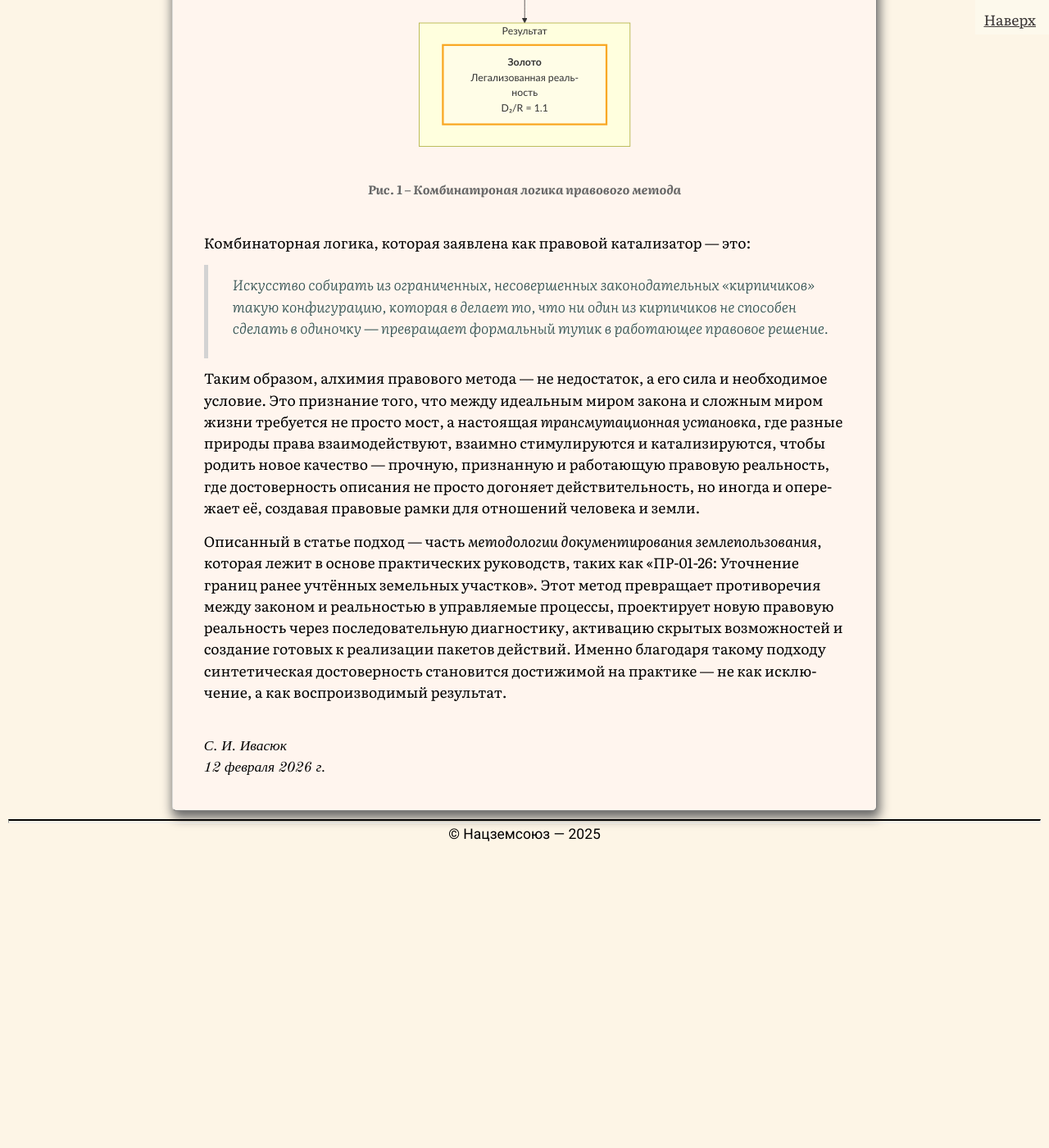
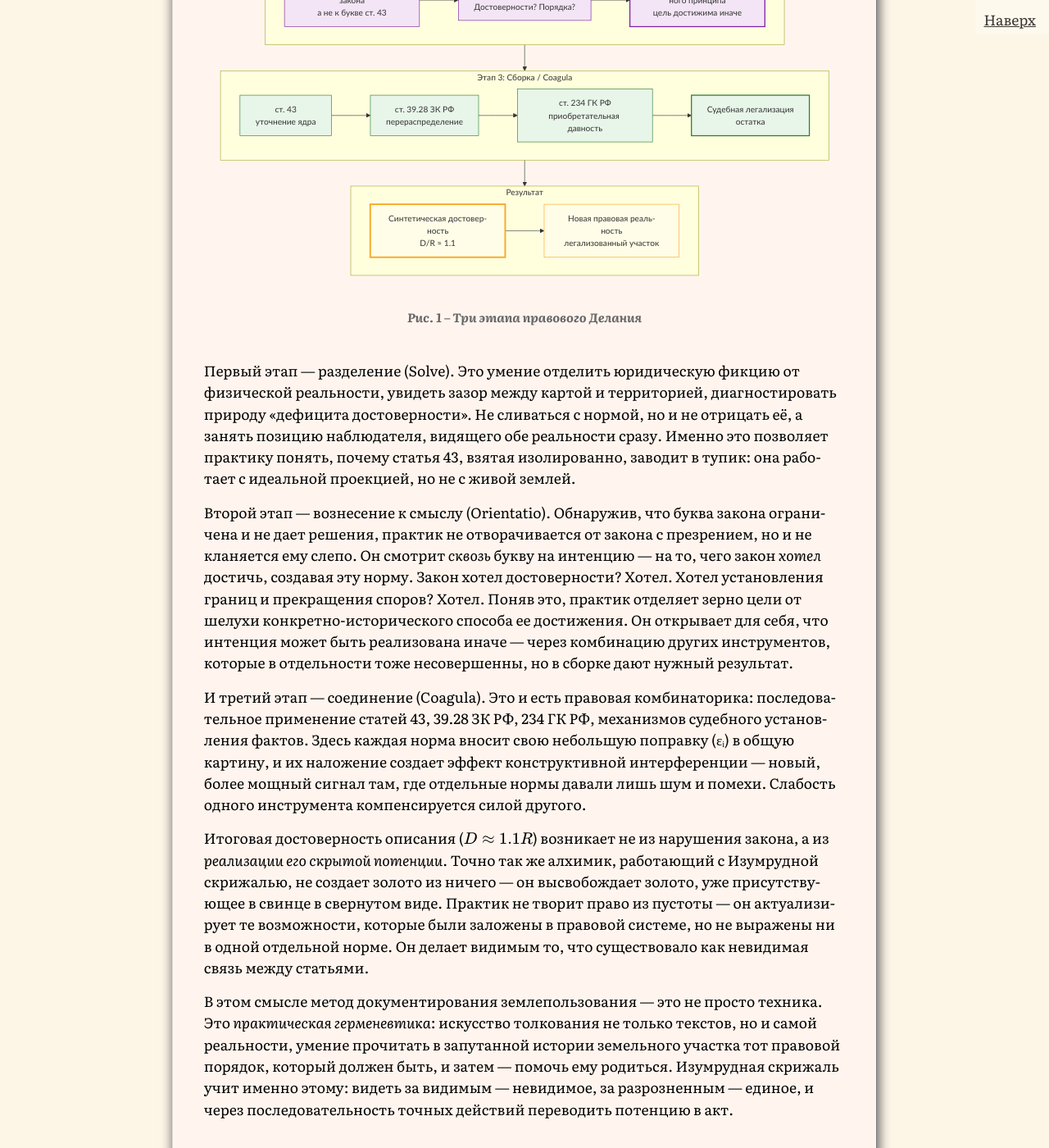
Before and after one commit to SergSi/land-use-art, a Jekyll site: the page built from _posts/2026-02-12-alhimia.md, in a window 1280 px wide and 1400 px high, scrolled down 6793 px. Shown: the whole window at 82% size. Built offline with Jekyll 4.4.1, drawn with Linux system fonts in a browser that asks for light colours; some web fonts are replaced; before the commit the page ends 7839 px from its top, so only the background shows below that; some of the changed text lies outside the part shown.

Commit message:
Update 2026-02-12-alhimia.md

```diff
--- a/_posts/2026-02-12-alhimia.md
+++ b/_posts/2026-02-12-alhimia.md
@@ -118,45 +118,72 @@ $$Метод = Статья43 \oplus Перераспределение \oplus \
 2. *Ртуть процессуальных уловок* — текучая, адаптивная энергия процессуального права, способная обтекать препятствия, находить лазейки и связывать разрозненные элементы.
 3. *Сера экономических стимулов* — катализатор, преобразующий правоотношения через платёж, компенсацию, выкуп, переводящий спор в плоскость взаимной выгоды.
 
-*Опытные кадастровые инженеры и земельные юристы по своему опыту знают: они — алхимики.* Их мастерство измеряется не знанием отдельных статей, а умением чувствовать, в каких пропорциях и последовательности смешивать эти «элементы», когда добавить «тепла» судебного процесса, а когда — «охладить» ситуацию административным согласованием. Они работают с правом как алхимик с ретортой — наблюдая за реакциями, корректируя состав, зная, что неверное движение превратит золото в пустую золу формального отказа.
+Описанный метод требует от кадастрового инженера или земельного юриста не просто знания статей, а особого рода мышления. Это мышление, которое на первый взгляд кажется алхимическим — и это не случайно. Структура Великого Делания, зашифрованная в Изумрудных скрижалях, удивительным образом совпадает со структурой решения сложных правовых задач.
 
 {% include mermaid.html content='
 graph TD
-    subgraph S[Исходные элементы]
-    	direction LR
-        S1[<b>Свинец</b><br>Формальные ограничения<br>законодательства]
-        S2[<b>Ртуть</b><br>Процессуальные уловки<br>Перераспределение]
-        S3[<b>Сера</b><br>Экономические стимулы<br>Судебная легализация]
-        S1 --- S2
-        S2 --- S3
+    subgraph P[Исходная ситуация]
+    direction LR
+        A[Земельный участок<br>с историей] --> B[Прямое применение ст. 43]
+        B --> C[Тупик / Отказ<br>D/R = k < 1]
     end
 
-    subgraph P[Процесс]
-        P1[<b>Правовой катализатор</b><br>Комбинаторная логика ⊕]
-        P2[<b>Трансмутационная установка</b><br>D = f₁⊕f₂⊕f₃]
-    end
+subgraph R[Этап 1: Диагноз / Solve]
+    direction LR
+    D[Разделение реальности<br>и юридической фикции] --> E[Выявление природы разрыва<br>10% барьер / отсутствие документа<br>историческое землепользование]
+    E --> F[Фиксация «ядра»<br>легализуемая часть]
+end
 
-    subgraph H[Результат]
-        G[<b>Золото</b><br>Легализованная реальность<br>D₂/R = 1.1]
-    end
+subgraph S[Этап 2: Интенция / Orientatio]
+    direction LR
+    G[Обращение к смыслу закона<br>а не к букве ст. 43] --> H[Вопрос: чего хотел закон?<br>Достоверности? Порядка?]
+    H --> I[Открытие комбинаторного принципа<br>цель достижима иначе]
+end
 
-    S --> P
-    P1 --> P2
-    P --> H
+subgraph Q[Этап 3: Сборка / Coagula]
+    direction LR
+    J[ст. 43<br>уточнение ядра] --> K[ст. 39.28 ЗК РФ<br>перераспределение]
+    K --> L[ст. 234 ГК РФ<br>приобретательная давность]
+    L --> M[Судебная легализация<br>остатка]
+end
 
-    %% Стилизация
-    style S1 fill:#e0e0e0,stroke:#424242
-    style S2 fill:#e8f5e9,stroke:#2e7d32
-    style S3 fill:#fff3e0,stroke:#ef6c00
-    style P1 fill:#f3e5f5,stroke:#7b1fa2,stroke-width:2px
-    style P2 fill:#e1f5fe,stroke:#0277bd,stroke-width:2px
-    style G fill:#fffde7,stroke:#f9a825,stroke-width:3px
-' caption="Комбинатроная логика правового метода" number="1" %}
+subgraph T[Результат]
+    direction LR
+    N[Синтетическая достоверность<br>D/R ≈ 1.1]
+    O[Новая правовая реальность<br>легализованный участок]
+end
 
-Комбинаторная логика, которая заявлена как правовой катализатор — это:
+P --> R
+R --> S
+S--> Q
+Q --> T
+N --> O
 
-> Искусство собирать из ограниченных, несовершенных законодательных «кирпичиков» такую конфигурацию, которая в делает то, что ни один из кирпичиков не способен сделать в одиночку — превращает формальный тупик в работающее правовое решение.
+%% Стилизация
+style A fill:#e1f5fe,stroke:#0277bd
+style B fill:#fff9c4,stroke:#fbc02d
+style C fill:#ffcdd2,stroke:#c62828
+style D fill:#e0e0e0,stroke:#424242
+style E fill:#e0e0e0,stroke:#424242
+style F fill:#e0e0e0,stroke:#424242
+style G fill:#f3e5f5,stroke:#7b1fa2
+style H fill:#f3e5f5,stroke:#7b1fa2
+style I fill:#f3e5f5,stroke:#7b1fa2,stroke-width:2px
+style J fill:#e8f5e9,stroke:#2e7d32
+style K fill:#e8f5e9,stroke:#2e7d32
+style L fill:#e8f5e9,stroke:#2e7d32
+style M fill:#e8f5e9,stroke:#2e7d32,stroke-width:2px
+style N fill:#fffde7,stroke:#f9a825,stroke-width:3px
+style O fill:#fffde7,stroke:#f9a825
 
-Таким образом, алхимия правового метода — не недостаток, а его сила и необходимое условие. Это признание того, что между идеальным миром закона и сложным миром жизни требуется не просто мост, а настоящая *трансмутационная установка*, где разные природы права взаимодействуют, взаимно стимулируются и катализируются, чтобы родить новое качество — прочную, признанную и работающую правовую реальность, где достоверность описания не просто догоняет действительность, но иногда и опережает её, создавая правовые рамки для отношений человека и земли.
+' caption="Три этапа правового Делания" number="1" %}
 
-Описанный в статье подход — часть *методологии документирования землепользования*, которая лежит в основе практических руководств, таких как «ПР-01-26: Уточнение границ ранее учтённых земельных участков». Этот метод превращает противоречия между законом и реальностью в управляемые процессы, проектирует новую правовую реальность через последовательную диагностику, активацию скрытых возможностей и создание готовых к реализации пакетов действий. Именно благодаря такому подходу синтетическая достоверность становится достижимой на практике — не как исключение, а как воспроизводимый результат.
+Первый этап — разделение (Solve). Это умение отделить юридическую фикцию от физической реальности, увидеть зазор между картой и территорией, диагностировать природу «дефицита достоверности». Не сливаться с нормой, но и не отрицать её, а занять позицию наблюдателя, видящего обе реальности сразу. Именно это позволяет практику понять, почему статья 43, взятая изолированно, заводит в тупик: она работает с идеальной проекцией, но не с живой землей.
+
+Второй этап — вознесение к смыслу (Orientatio). Обнаружив, что буква закона ограничена и не дает решения, практик не отворачивается от закона с презрением, но и не кланяется ему слепо. Он смотрит *сквозь* букву на интенцию — на то, чего закон *хотел* достичь, создавая эту норму. Закон хотел достоверности? Хотел. Хотел установления границ и прекращения споров? Хотел. Поняв это, практик отделяет зерно цели от шелухи конкретно-исторического способа ее достижения. Он открывает для себя, что интенция может быть реализована иначе — через комбинацию других инструментов, которые в отдельности тоже несовершенны, но в сборке дают нужный результат.
+
+И третий этап — соединение (Coagula). Это и есть правовая комбинаторика: последовательное применение статей 43, 39.28 ЗК РФ, 234 ГК РФ, механизмов судебного установления фактов. Здесь каждая норма вносит свою небольшую поправку (εᵢ) в общую картину, и их наложение создает эффект конструктивной интерференции — новый, более мощный сигнал там, где отдельные нормы давали лишь шум и помехи. Слабость одного инструмента компенсируется силой другого.
+
+Итоговая достоверность описания ($$D≈1.1R$$) возникает не из нарушения закона, а из *реализации его скрытой потенции*. Точно так же алхимик, работающий с Изумрудной скрижалью, не создает золото из ничего — он высвобождает золото, уже присутствующее в свинце в свернутом виде. Практик не творит право из пустоты — он актуализирует те возможности, которые были заложены в правовой системе, но не выражены ни в одной отдельной норме. Он делает видимым то, что существовало как невидимая связь между статьями.
+
+В этом смысле метод документирования землепользования — это не просто техника. Это *практическая герменевтика*: искусство толкования не только текстов, но и самой реальности, умение прочитать в запутанной истории земельного участка тот правовой порядок, который должен быть, и затем — помочь ему родиться. Изумрудная скрижаль учит именно этому: видеть за видимым — невидимое, за разрозненным — единое, и через последовательность точных действий переводить потенцию в акт.
```
